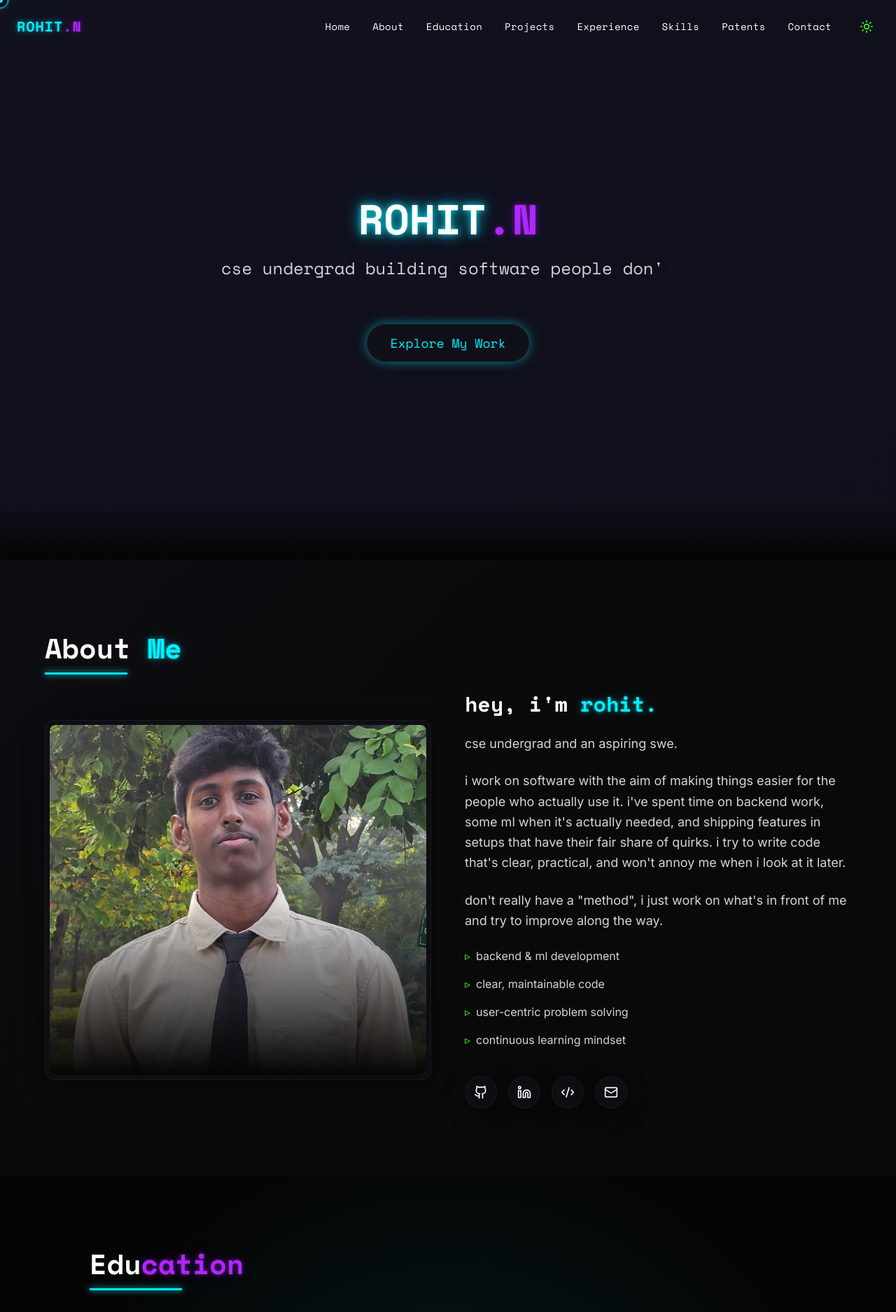
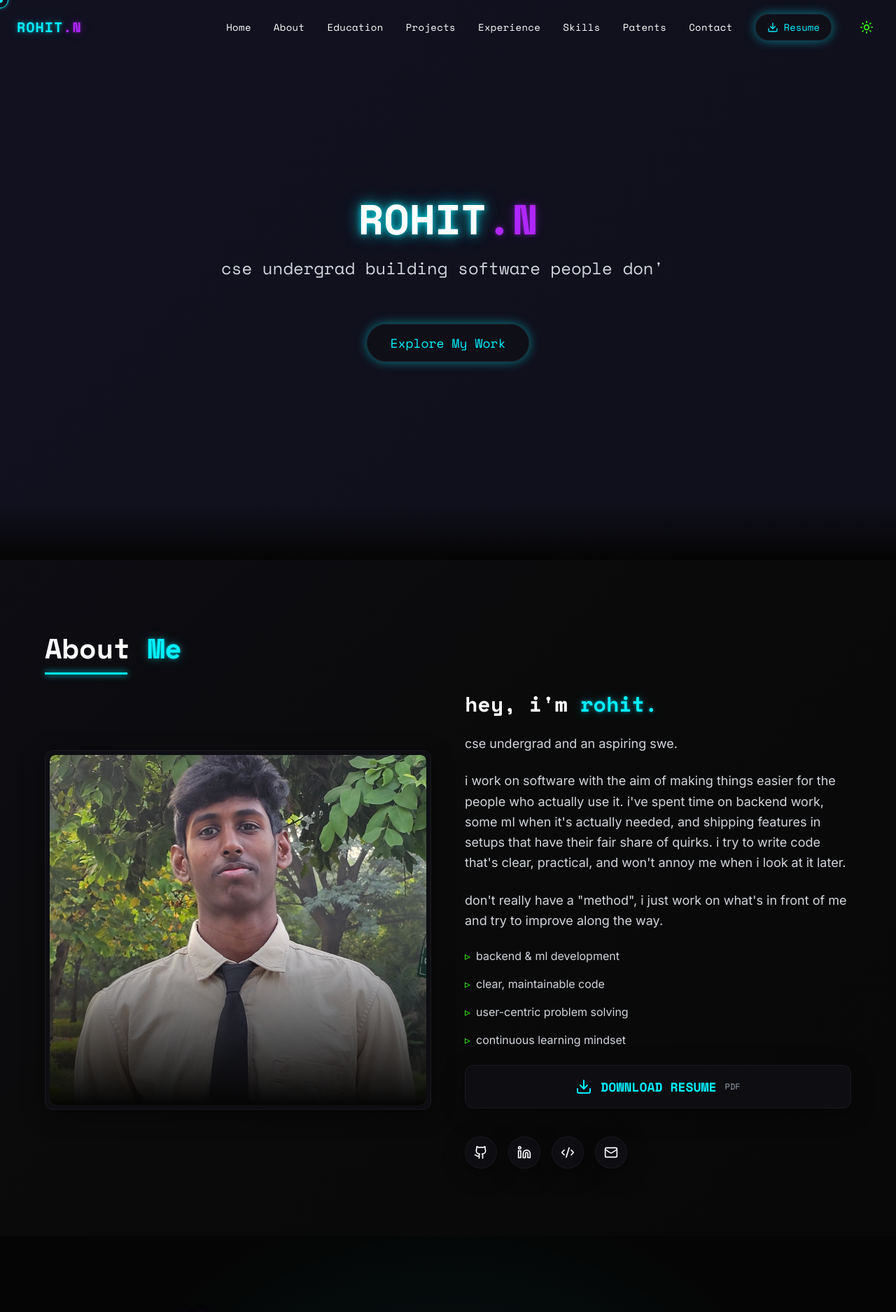
Before and after one commit to rohtheroos-84/RoHiT-bUiLdS, a React (Vite) app: page / in a window 1280 px wide. Shown: the top 1875 px of the page at 70% size. Built offline with nearby package versions, Linux system fonts and the light colour scheme.

Commit message:
resume download added

```diff
--- a/src/components/About.tsx
+++ b/src/components/About.tsx
@@ -1,7 +1,7 @@
 import React from 'react';
 import { motion } from 'framer-motion';
 import { useInView } from 'react-intersection-observer';
-import { Github, Linkedin, Code2, Mail } from 'lucide-react';
+import { Github, Linkedin, Code2, Mail, Download } from 'lucide-react';
 import ParallaxTilt from 'react-parallax-tilt';
 
 const About: React.FC = () => {
@@ -104,6 +104,25 @@ const About: React.FC = () => {
                 </div>
               </div>
 
+              {/* Resume Download Button */}
+              <motion.a
+                href="/Rohit N's Resume.pdf"
+                download="Rohit_N_Resume.pdf"
+                className="mt-6 px-8 py-4 glassmorphism rounded-xl flex items-center justify-center gap-3 text-neon-blue border-2 border-neon-blue font-mono text-lg font-bold group"
+                initial={{ opacity: 0, y: 20 }}
+                animate={{ opacity: 1, y: 0 }}
+                transition={{ delay: 0.8, duration: 0.6 }}
+                whileHover={{
+                  scale: 1.02,
+                  boxShadow: "0 0 30px rgba(0, 240, 255, 0.5)"
+                }}
+                whileTap={{ scale: 0.98 }}
+              >
+                <Download className="w-6 h-6 group-hover:animate-bounce" />
+                <span>DOWNLOAD RESUME</span>
+                <span className="text-xs text-gray-400 font-normal">PDF</span>
+              </motion.a>
+
               <motion.div
                 className="flex space-x-4 pt-4"
                 initial="hidden"
--- a/src/components/Navbar.tsx
+++ b/src/components/Navbar.tsx
@@ -1,6 +1,6 @@
 import React, { useState, useEffect } from 'react';
 import { motion, AnimatePresence } from 'framer-motion';
-import { Menu, X, Moon, Sun } from 'lucide-react';
+import { Menu, X, Moon, Sun, Download } from 'lucide-react';
 
 const navItems = [
   { name: 'Home', href: '#home' },
@@ -70,6 +70,36 @@ const Navbar: React.FC<NavbarProps> = ({ theme, onThemeToggle }) => {
                 {item.name}
               </motion.a>
             ))}
+
+            {/* Resume Download Button */}
+            <motion.a
+              href="/Rohit N's Resume.pdf"
+              download="Rohit N - Resume.pdf"
+              className="px-4 py-2 glassmorphism rounded-full flex items-center gap-2 text-neon-blue border border-neon-blue font-mono text-sm"
+              whileHover={{
+                scale: 1.05,
+                boxShadow: "0 0 20px rgba(0, 240, 255, 0.5)"
+              }}
+              whileTap={{ scale: 0.95 }}
+              animate={{
+                boxShadow: [
+                  "0 0 5px rgba(0, 240, 255, 0.3)",
+                  "0 0 15px rgba(0, 240, 255, 0.5)",
+                  "0 0 5px rgba(0, 240, 255, 0.3)"
+                ]
+              }}
+              transition={{
+                boxShadow: {
+                  duration: 2,
+                  repeat: Infinity,
+                  repeatType: "reverse"
+                }
+              }}
+            >
+              <Download size={16} />
+              Resume
+            </motion.a>
+
             <motion.button
               onClick={onThemeToggle}
               className="p-2 rounded-full"
@@ -153,6 +183,19 @@ const Navbar: React.FC<NavbarProps> = ({ theme, onThemeToggle }) => {
                       {item.name}
                     </motion.a>
                   ))}
+
+                  {/* Resume Download - Mobile */}
+                  <motion.a
+                    href="/Rohit N's Resume.pdf"
+                    download="Rohit_N_Resume.pdf"
+                    className="text-neon-blue hover:text-white py-2 font-mono tracking-wide flex items-center gap-2 border-t border-gray-700 pt-6"
+                    whileHover={{ x: 5 }}
+                    whileTap={{ scale: 0.95 }}
+                    onClick={() => setMobileMenuOpen(false)}
+                  >
+                    <Download size={20} />
+                    Download Resume
+                  </motion.a>
                 </div>
               </div>
             </motion.div>
--- a/src/main.tsx
+++ b/src/main.tsx
@@ -4,7 +4,7 @@ import App from './App';
 import './index.css';
 
 // Update title
-document.title = 'Rohit N | AI & ML Portfolio';
+document.title = 'Rohit\'s Portfolio';
 
 createRoot(document.getElementById('root')!).render(
   <StrictMode>
```
Also changed, not shown: 1 other file (tests, documents, lock files or other folders).
